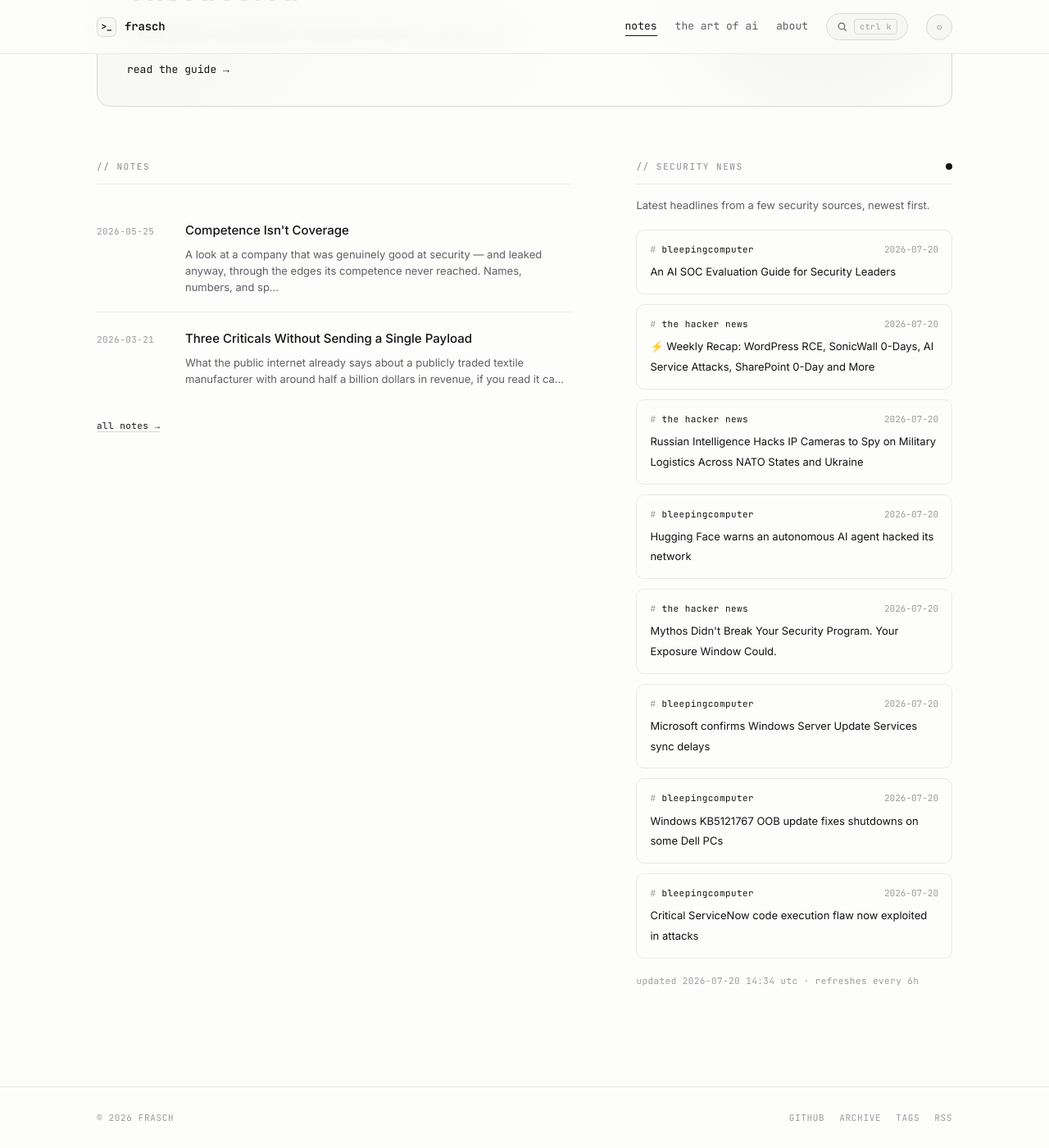
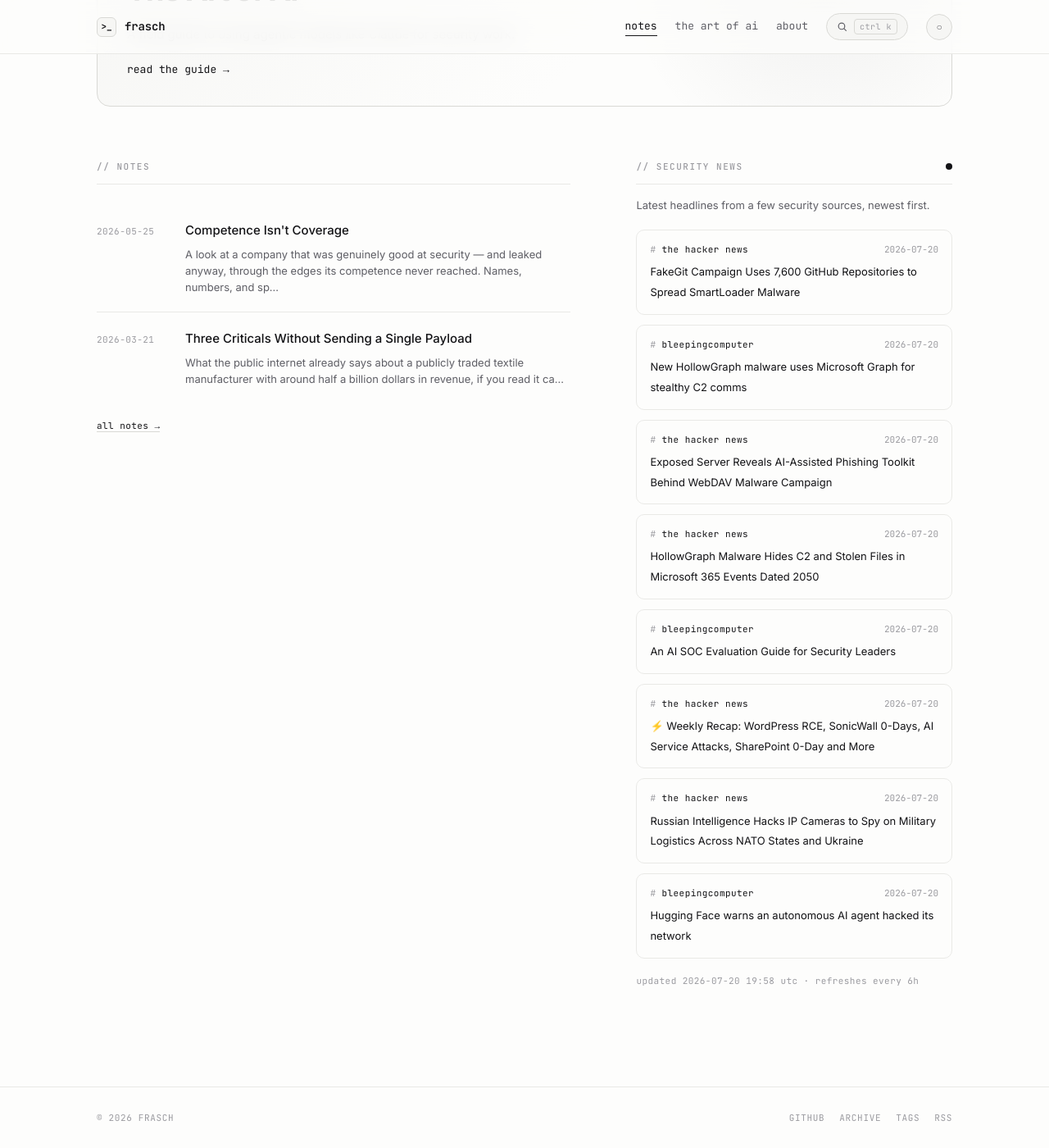
Before and after one commit to whoisfrasch/frasch, a Jekyll site: the page built from index.html, in a window 1280 px wide and 1400 px high, scrolled down 590 px. Shown: the whole window at 82% size. Built offline with Jekyll 4.4.1, drawn with Linux system fonts in a browser that asks for light colours.

Commit message:
Refresh security news feed

```diff
--- a/_data/news.json
+++ b/_data/news.json
@@ -1,6 +1,30 @@
 {
-  "updated": "2026-07-20T14:34:18Z",
+  "updated": "2026-07-20T19:58:19Z",
   "items": [
+    {
+      "source": "the hacker news",
+      "title": "FakeGit Campaign Uses 7,600 GitHub Repositories to Spread SmartLoader Malware",
+      "link": "https://thehackernews.com/2026/07/fakegit-campaign-uses-7600-github.html",
+      "date": "2026-07-20T18:23:03Z"
+    },
+    {
+      "source": "bleepingcomputer",
+      "title": "New HollowGraph malware uses Microsoft Graph for stealthy C2 comms",
+      "link": "https://www.bleepingcomputer.com/news/security/new-hollowgraph-malware-uses-microsoft-graph-for-stealthy-c2-comms/",
+      "date": "2026-07-20T17:43:01Z"
+    },
+    {
+      "source": "the hacker news",
+      "title": "Exposed Server Reveals AI-Assisted Phishing Toolkit Behind WebDAV Malware Campaign",
+      "link": "https://thehackernews.com/2026/07/exposed-server-reveals-ai-assisted.html",
+      "date": "2026-07-20T17:29:50Z"
+    },
+    {
+      "source": "the hacker news",
+      "title": "HollowGraph Malware Hides C2 and Stolen Files in Microsoft 365 Events Dated 2050",
+      "link": "https://thehackernews.com/2026/07/hollowgraph-malware-hides-c2-and-stolen.html",
+      "date": "2026-07-20T14:33:43Z"
+    },
     {
       "source": "bleepingcomputer",
       "title": "An AI SOC Evaluation Guide for Security Leaders",
@@ -24,30 +48,6 @@
       "title": "Hugging Face warns an autonomous AI agent hacked its network",
       "link": "https://www.bleepingcomputer.com/news/security/hugging-face-breach-autonomous-ai-agent-system-internal-datasets-credentials/",
       "date": "2026-07-20T11:56:28Z"
-    },
-    {
-      "source": "the hacker news",
-      "title": "Mythos Didn't Break Your Security Program. Your Exposure Window Could.",
-      "link": "https://thehackernews.com/2026/07/mythos-didnt-break-your-security.html",
-      "date": "2026-07-20T11:30:00Z"
-    },
-    {
-      "source": "bleepingcomputer",
-      "title": "Microsoft confirms Windows Server Update Services sync delays",
-      "link": "https://www.bleepingcomputer.com/news/microsoft/microsoft-working-to-fix-wsus-server-sync-delays-and-timeouts/",
-      "date": "2026-07-20T10:47:28Z"
-    },
-    {
-      "source": "bleepingcomputer",
-      "title": "Windows KB5121767 OOB update fixes shutdowns on some Dell PCs",
-      "link": "https://www.bleepingcomputer.com/news/microsoft/microsoft-fixes-windows-bug-causing-some-dell-pcs-to-shut-down/",
-      "date": "2026-07-20T10:06:17Z"
-    },
-    {
-      "source": "bleepingcomputer",
-      "title": "Critical ServiceNow code execution flaw now exploited in attacks",
-      "link": "https://www.bleepingcomputer.com/news/security/critical-servicenow-code-execution-flaw-now-exploited-in-attacks/",
-      "date": "2026-07-20T09:29:20Z"
     }
   ]
 }
```
